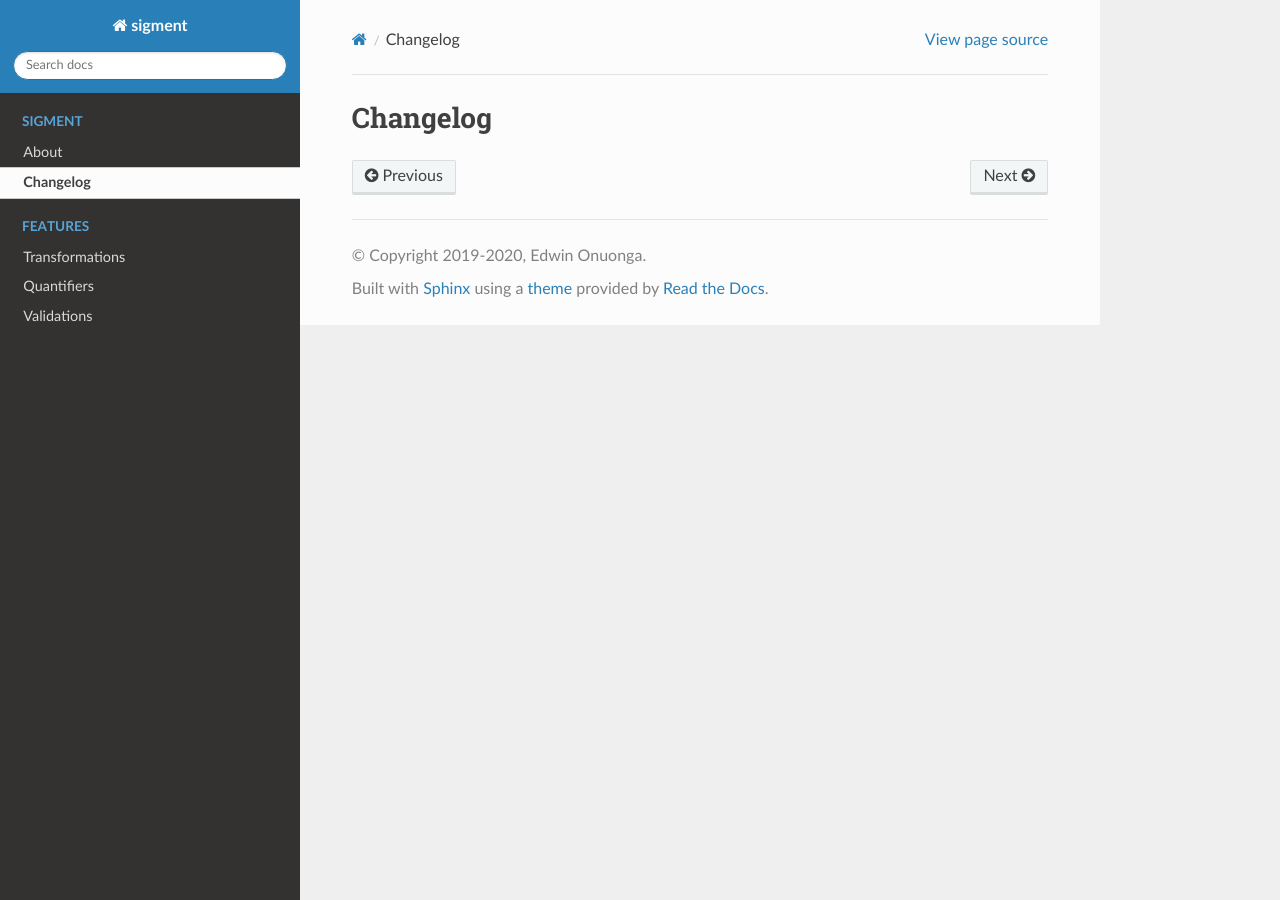
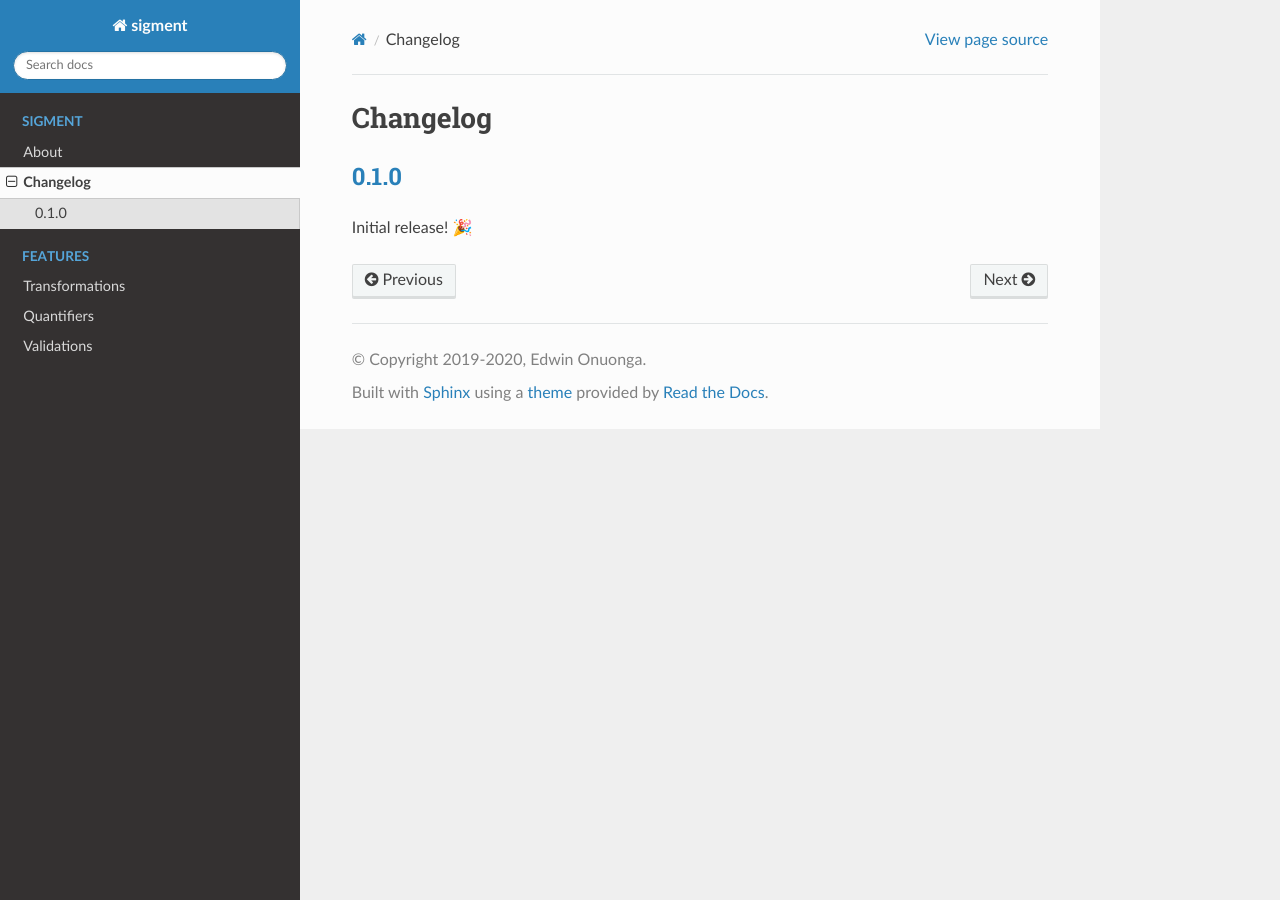
Before and after one commit to eonu/sigment, a Sphinx documentation site: the page built from docs/changelog.rst, in a window 1280 px wide. Built offline with Sphinx 7.4.7 and the Read the Docs theme 2.0.0, drawn with Linux system fonts in a browser that asks for light colours.

Commit message:
Release v0.1.0

```diff
--- a/CHANGELOG.md
+++ b/CHANGELOG.md
@@ -0,0 +1,3 @@
+## [0.1.0](https://github.com/eonu/sigment/releases/tag/v0.1.0)
+
+Initial release! 🎉
--- a/docs/conf.py
+++ b/docs/conf.py
@@ -26,7 +26,7 @@ copyright = '2019-2020, Edwin Onuonga'
 author = 'Edwin Onuonga'
 
 # The full version, including alpha/beta/rc tags
-release = '0.1.0a1'
+release = '0.1.0'
 
 # -- General configuration ---------------------------------------------------
 
--- a/setup.py
+++ b/setup.py
@@ -4,7 +4,7 @@
 from __future__ import print_function
 from setuptools import setup, find_packages
 
-VERSION = '0.1.0a1'
+VERSION = '0.1.0'
 
 with open('README.md', 'r') as fh:
     long_description = fh.read()
```
